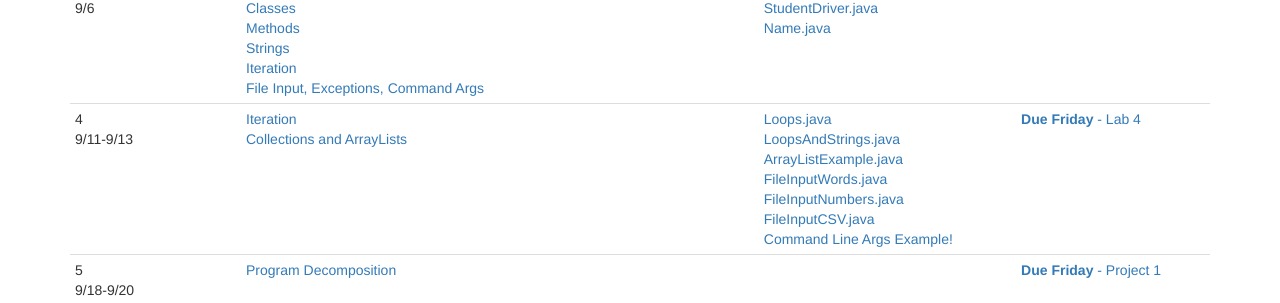
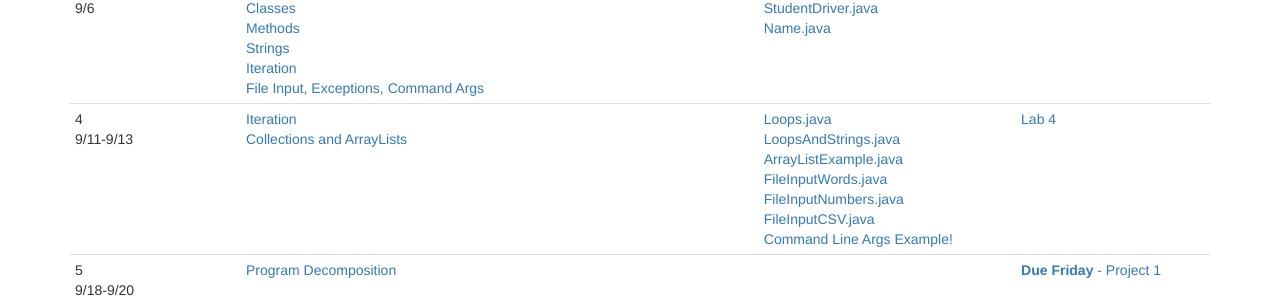
Before and after one commit to CS112-F17/cs112-f17.github.io, a Jekyll site: the page built from schedule.html, in a window 1280 px wide and 900 px high, scrolled down 371 px. Shown: the part 149-452 px from the top of the window. Built offline with Jekyll 4.4.1, drawn with Linux system fonts in a browser that asks for light colours.

Commit message:
update formatting

```diff
--- a/schedule.html
+++ b/schedule.html
@@ -123,7 +123,7 @@
 		<a href="https://github.com/CS112-F17/code/blob/master/StudentTest.java">StudentTest.java</a><br/> -->
 		</td>
 		<td>
- 			<a href="https://github.com/CS112-F17/labs/blob/master/lab4.md"><strong>Due Friday</strong> - Lab 4</a><br/>
+ 			<a href="https://github.com/CS112-F17/labs/blob/master/lab4.md">Lab 4</a><br/>
 <!-- 				<a href="https://github.com/CS112-F17/projects/blob/master/project1.md">Project 1</a>
 -->
 		</td>
```
